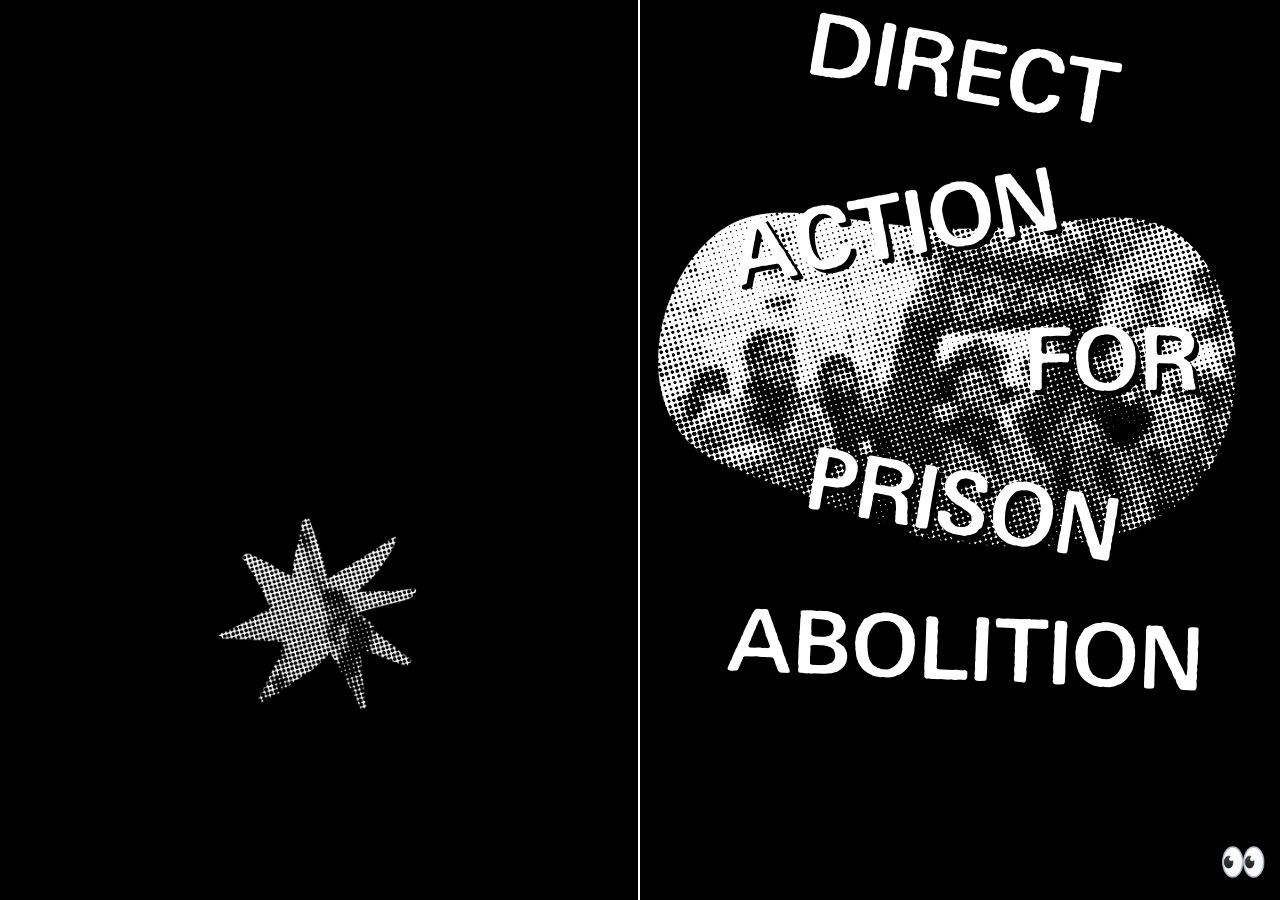
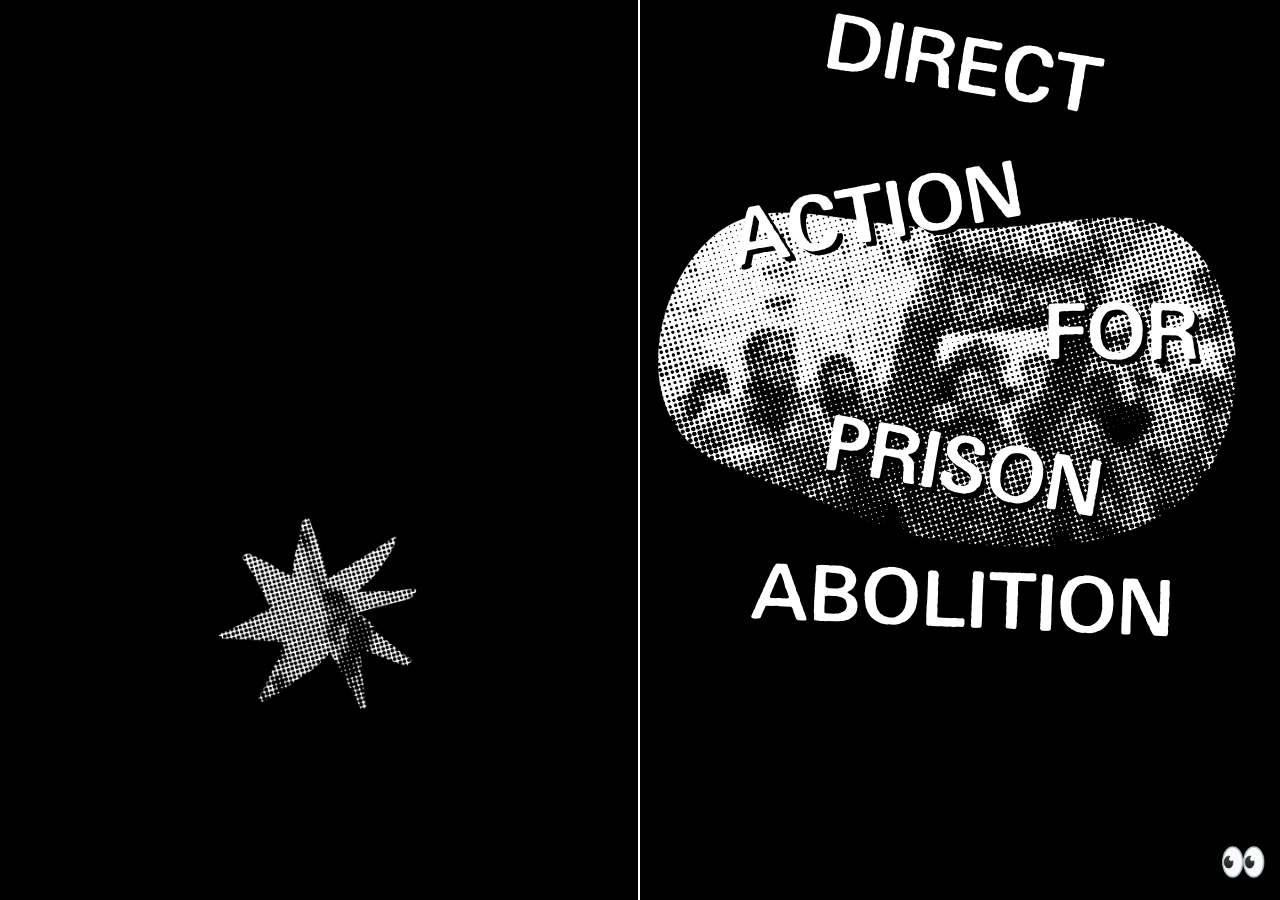
Before and after one commit to netanoir/da4a, a Jekyll site: the page built from index.markdown, in a window 1280 px wide. Built offline with Jekyll 4.4.1, drawn with Linux system fonts in a browser that asks for light colours; some web fonts are replaced.

Commit message:
update cover font sz

```diff
--- a/assets/css/layout.css
+++ b/assets/css/layout.css
@@ -103,7 +103,7 @@ a:hover {
 
 h1.title {
     font-family: Flux-Bold, Helvetica, sans-serif;
-    font-size: 6.75vw;
+    font-size: 6vw;
     text-transform: uppercase;
     font-style: normal;
     font-weight: bold;
```
